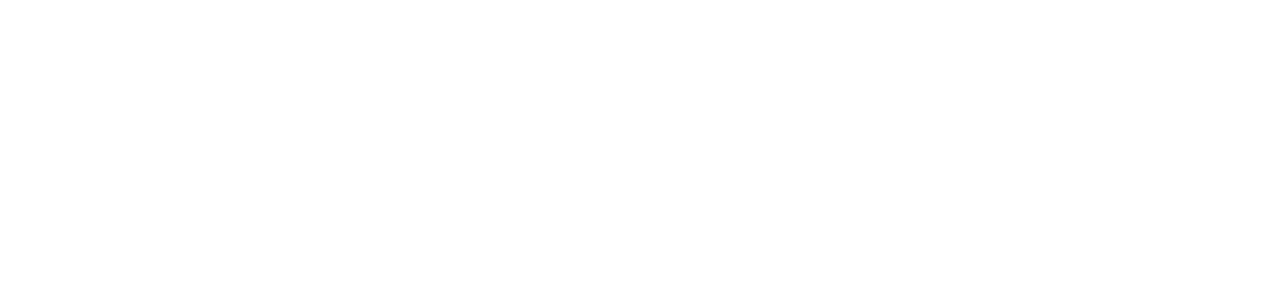
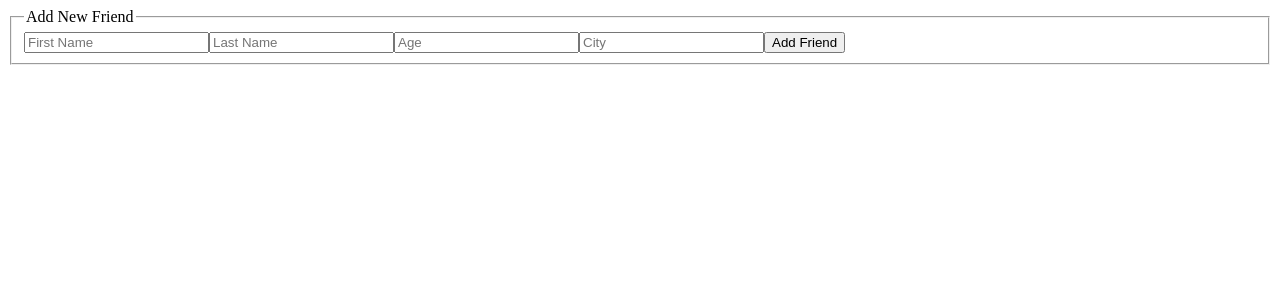
Before and after one commit to its-nikole/friend-list-app_react, a React (Create React App) app: page / in a window 1280 px wide. Shown: the top 300 px of the page. Built offline with nearby package versions, Linux system fonts and the light colour scheme.

Commit message:
simple form

```diff
--- /dev/null
+++ b/src/App.js
@@ -0,0 +1,18 @@
+import { AddFriendForm } from "./addFriendForm";
+
+
+const friends = [
+    { firstName: "John", lastName: "Smith", age: 32, city: "Kaunas" },
+    { firstName: "Maria", lastName: "Hudghes", age: 28, city: "Siauliai" },
+    { firstName: "Thomas", lastName: "Muiller", age: 33, city: "Vilnius" },
+  ];
+
+export function App() {
+    return (
+        <>
+        <AddFriendForm />
+
+
+        </>
+    )
+}
--- /dev/null
+++ b/src/addFriendForm.jsx
@@ -0,0 +1,21 @@
+import React from "react";
+
+export function AddFriendForm() {
+    function handleSubmit(e) {
+        e.preventDefault()
+        alert("Friend added to the list!")
+    }
+
+    return (
+        <form onSubmit={handleSubmit}>
+            <fieldset>
+                <legend>Add New Friend</legend>
+                <input placeholder="First Name" />
+                <input placeholder="Last Name" />
+                <input placeholder="Age" />
+                <input placeholder="City" />
+                <button>Add Friend</button>
+            </fieldset>
+        </form>
+    )
+}
```
Also changed, not shown: src/index.js (+2 -5 lines).
